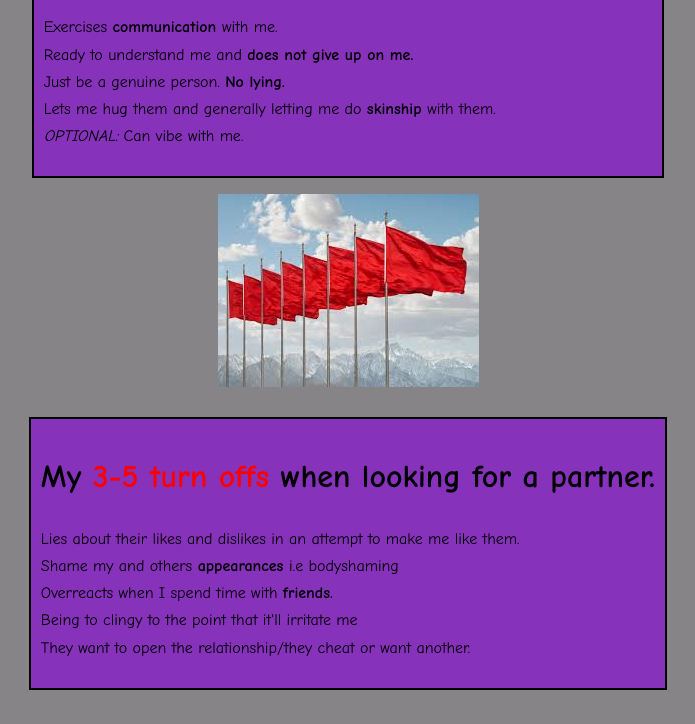
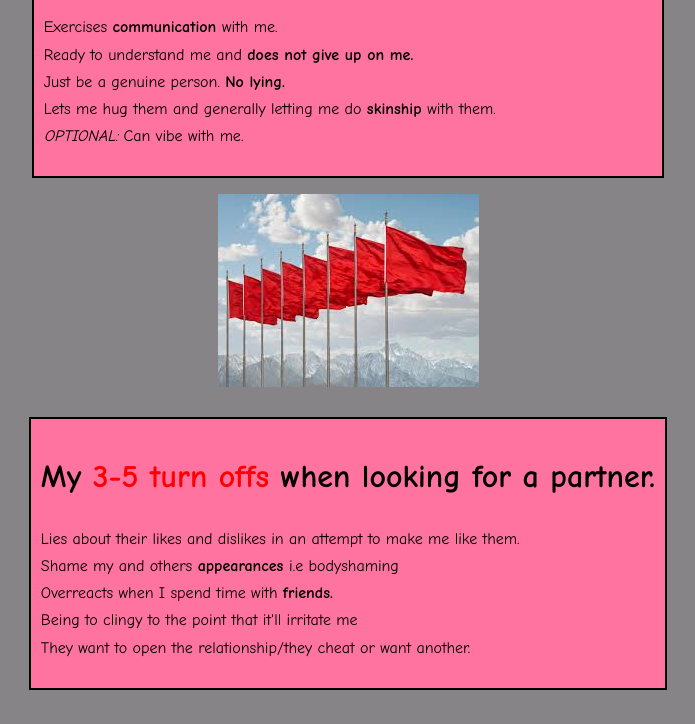
Before and after one commit to rnmtn/css_banner, a plain HTML site: page index.html in a window 1280 px wide. Shown: the part 365-1089 px from the top of the page, without its empty margins (292-987 px from the left). Drawn offline with Linux system fonts and the light colour scheme.

Commit message:
Update index.html

```diff
--- a/index.html
+++ b/index.html
@@ -13,7 +13,7 @@
 			margin-bottom: 1em;}
 		.banner {
 			border: 2px solid black;
-			background: rgb(134, 50, 187);
+			background: rgb(255, 115, 160);
 			padding: inherit;
 			margin-bottom: 1em;
 			display: inline-block;
```
